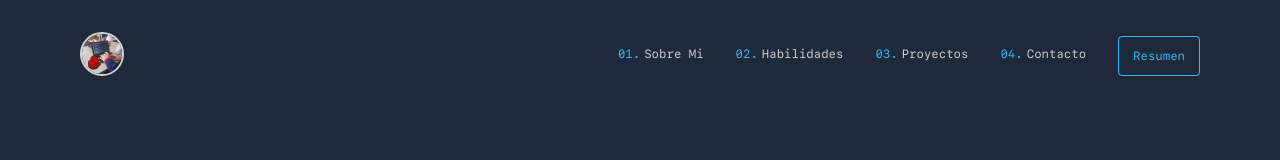
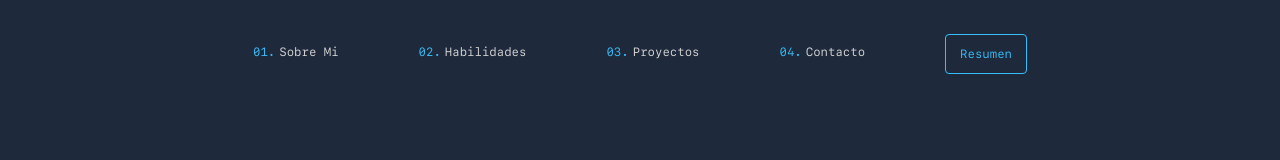
Before and after one commit to AgusjkDev/Old-Portfolio, an Astro site: page / in a window 1280 px wide. Built offline with nearby package versions, Linux system fonts and the light colour scheme; Astro itself is replaced by a stand-in of ours.

Commit message:
Remove profile pic in header and chang breakpoints

```diff
--- a/src/components/Header.astro
+++ b/src/components/Header.astro
@@ -2,26 +2,14 @@
 import Navbar from "./Navbar.astro";
 ---
 
-<header
-    class="fixed top-0 z-[1] flex w-full items-center justify-between bg-slate-800 py-8 px-7 md:px-12 lg:px-16 xl:px-20 2xl:px-24"
->
-    <a href="/" aria-label="Inicio">
-        <img
-            alt="Perfil"
-            src="/imgs/profile.jpg"
-            class="w-11 rounded-full border-2 border-neutral-300 transition-colors duration-300 hover:border-sky-400"
-            decoding="async"
-            fetchpriority="high"
-        />
-    </a>
-
+<header class="fixed top-0 z-[1] mx-auto bg-slate-800 py-8 md:w-full md:py-10">
     <!-- Only visible for smaller devices -->
-    <button id="menuButton" aria-label="Abrir Menu" class="sm:hidden">
+    <button id="menuButton" aria-label="Abrir Menu" class="md:hidden">
         <img alt="Abrir Menu" src="/imgs/menu.svg" decoding="async" fetchpriority="high" />
     </button>
 
     <!-- Only visible for larger devices -->
-    <div class="hidden sm:block">
+    <div class="hidden md:block">
         <Navbar />
     </div>
 </header>
--- a/src/components/Navbar.astro
+++ b/src/components/Navbar.astro
@@ -3,21 +3,23 @@ import ResumeButton from "./ResumeButton.astro";
 import { navbarAnchors } from "data";
 ---
 
-<nav class="flex flex-col items-center gap-10 sm:flex-row sm:gap-5 md:gap-8">
+<nav
+    class="flex flex-col items-center gap-10 md:flex-row md:justify-center md:gap-10 lg:gap-12 xl:gap-20 2xl:gap-24"
+>
     {
         navbarAnchors.map(({ href, children }, i) => (
             <a
                 href={href}
-                class="menu-anchor font-sfmono flex flex-col text-center text-lg font-medium text-neutral-300 transition-colors duration-300 hover:text-sky-400 sm:flex-row sm:items-center sm:gap-1 sm:text-xs"
+                class="menu-anchor font-sfmono flex flex-col text-center text-lg font-medium text-neutral-300 transition-colors duration-300 hover:text-sky-400 md:flex-row md:items-center md:gap-1 md:text-xs"
             >
-                <span class="text-sm text-sky-400 sm:text-xs">0{i + 1}.</span>
+                <span class="text-sm text-sky-400 md:text-xs">0{i + 1}.</span>
                 {children}
             </a>
         ))
     }
 
     <!-- Only visible for larger devices -->
-    <div class="hidden sm:block">
+    <div class="hidden md:block">
         <ResumeButton />
     </div>
 </nav>
```
Also changed, not shown: public/imgs/profile.jpg (deleted).
